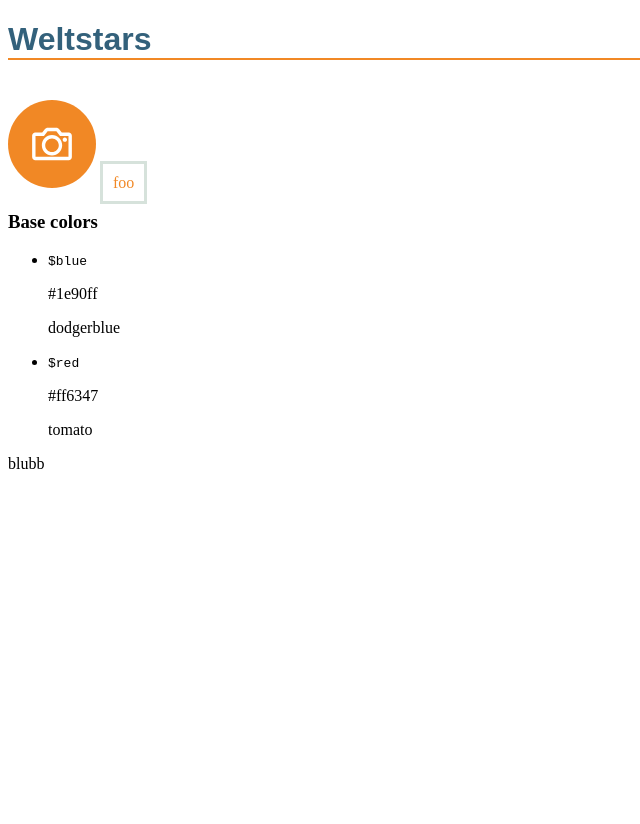
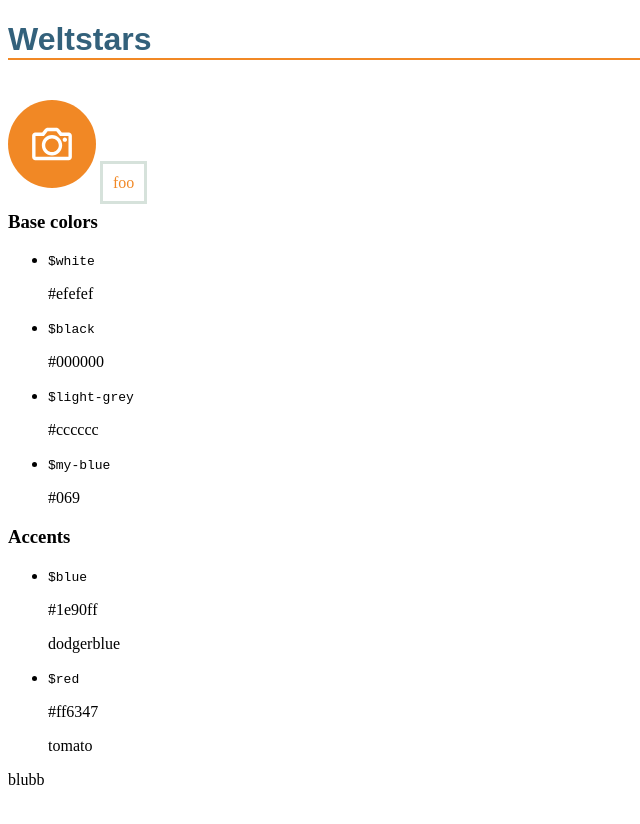
Before and after one commit to markusvogt/ws, a Jekyll site: the page built from index.html, in a window 1280 px wide. Shown: the top 824 px of the page, without its empty margins (0-640 px from the left). Built offline with Jekyll 4.4.1, drawn with Linux system fonts in a browser that asks for light colours.

Commit message:
Update index.html

```diff
--- a/index.html
+++ b/index.html
@@ -12,7 +12,7 @@
         hex: 'cccccc'
       - name: $my-blue
         hex: '069'
-      - name: accents
+  - name: accents
     items:
       - name: $blue
         hex: '1e90ff'
@@ -39,7 +39,7 @@
         <ul>
             {% for item in group.items %}
             <li>
-                <div style="background:#{{ item.hex }}"></div>
+                <div class="dot" style="background:#{{ item.hex }}"></div>
                 <p><code>{{ item.name }}</code></p>
                 {% if item.hex %}<p>#{{ item.hex }}</p>{% endif %}
                 {% if item.pretty %}<p>{{ item.pretty }}</p>{% endif %}
```
